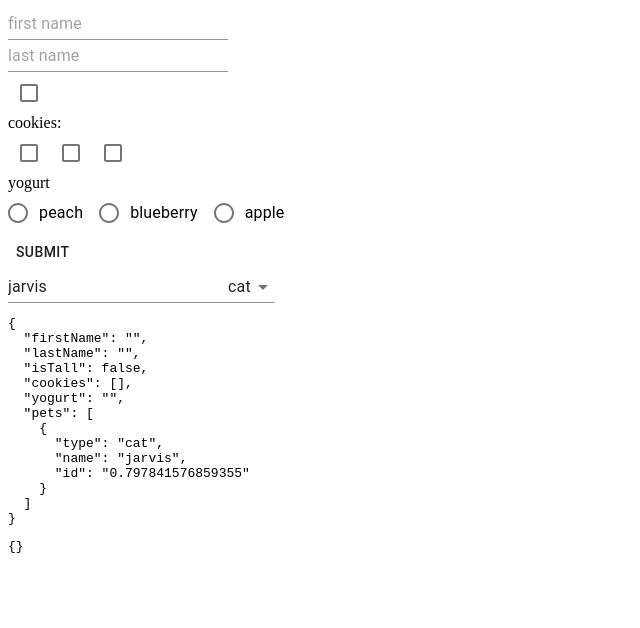
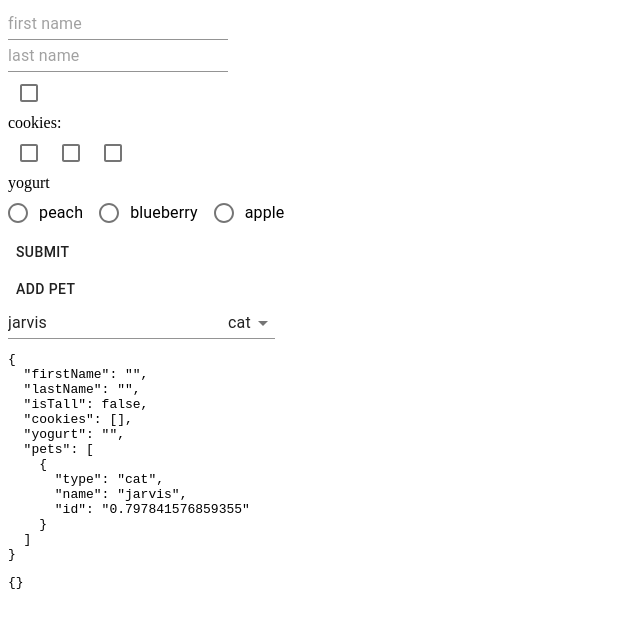
Before and after one commit to KIM-JUNHO/formik2, a React (Create React App) app: page / in a window 1280 px wide. Shown: the top 628 px of the page, without its empty margins (0-640 px from the left). Built offline with nearby package versions, Linux system fonts and the light colour scheme.

Commit message:
arrayhelpers push

```diff
--- a/src/App.tsx
+++ b/src/App.tsx
@@ -114,6 +114,17 @@ export default function App() {
             <FieldArray name="pets">
               {arrayHelpers => (
                 <div>
+                  <Button
+                    onClick={() =>
+                      arrayHelpers.push({
+                        type: 'frog',
+                        name: '',
+                        id: '' + Math.random()
+                      })
+                    }
+                  >
+                    add pet
+                  </Button>
                   {values.pets.map((pet, index) => {
                     return (
                       <div key={pet.id}>
```
